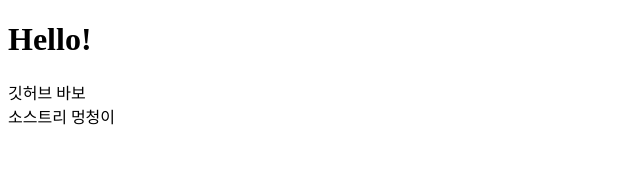
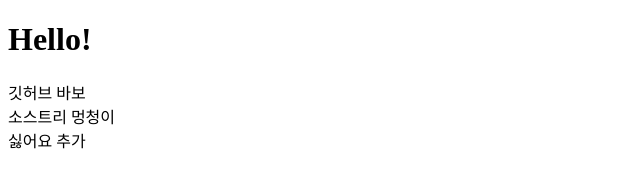
Before and after one commit to niceeom1103/belleparis, a plain HTML site: page index.html in a window 1280 px wide. Shown: the full height of the page, 0-640 px from the left. Drawn offline with Linux system fonts and the light colour scheme.

Commit message:
싫어요 추가

```diff
--- a/index.html
+++ b/index.html
@@ -10,5 +10,6 @@
     <h1>Hello!</h1>
     <div>깃허브 바보</div>
     <div>소스트리 멍청이</div>
+    <div>싫어요 추가</div>
 </body>
 </html>
```
